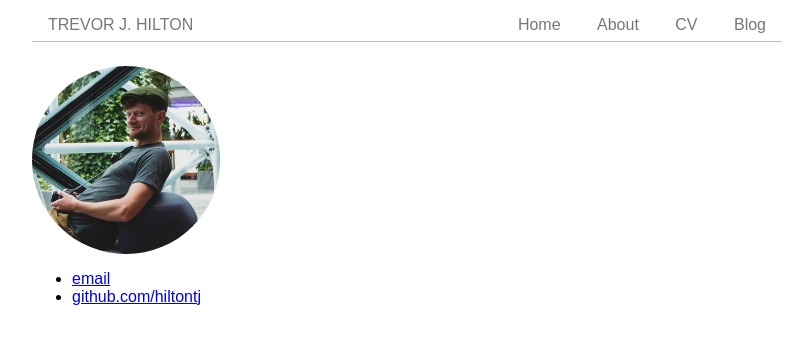
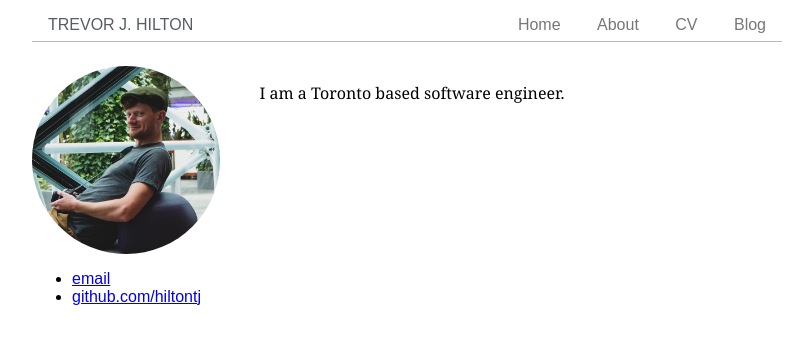
Before and after one commit to hiltontj/hiltontj.github.io, a Jekyll site: the page built from docs/about/index.html, in a window 1280 px wide. Shown: the top 344 px of the page, without its empty margins (233-1029 px from the left). Built offline with Jekyll 4.4.1, drawn with Linux system fonts in a browser that asks for light colours.

Commit message:
update index and cards; add serif fonts

```diff
--- a/docs/_layouts/default.html
+++ b/docs/_layouts/default.html
@@ -3,13 +3,13 @@
 		<head>
 			<title>{{ page.title }}</title>
 			<!-- link to main stylesheet -->
+			<link rel="stylesheet" type="text/css" href="/css/pure.css">
 			<link rel="stylesheet" type="text/css" href="/css/main.css">
-			<link rel="stylesheet" type="text/css" href="/css/pure.css">
 		</head>
 		<body>
             <div class="header">
                 <div class="pure-menu pure-menu-horizontal">
-                    <a href="#" class="pure-menu-heading pure-menu-link">TREVOR J. HILTON</a>
+                    <div class="pure-menu-heading">TREVOR J. HILTON</div>
                     <div class="pure-menu-list">
                         <div class="pure-menu-item"><a class="pure-menu-link" href="/">Home</a></div>
                         <div class="pure-menu-item"><a class="pure-menu-link" href="/about/">About</a></div>
--- /dev/null
+++ b/docs/_sass/_card.scss
@@ -0,0 +1,5 @@
+
+.card {
+    height: calc(100% - 32px);
+    padding: 16px;
+}
--- a/docs/_sass/_layout.scss
+++ b/docs/_sass/_layout.scss
@@ -18,3 +18,19 @@
 .container {
     padding: 24px;
 }
+
+.pad-left {
+    padding-left: 24px;
+}
+
+.pad-right {
+    padding-right: 24px;
+}
+
+.margin-left {
+    margin-left: 24px;
+}
+
+.margin-right {
+    margin-right: 24px;
+}
--- /dev/null
+++ b/docs/_sass/_typeface.scss
@@ -0,0 +1,3 @@
+.font-serif {
+    font-family: Cambria, Cochin, Georgia, Times, 'Times New Roman', serif;
+}
--- a/docs/about/index.html
+++ b/docs/about/index.html
@@ -6,10 +6,17 @@ permalink: /about/
 <div class="pure-g">
     <div class="pure-u-1-4">
         <div class="porthole">
-            <img class="pure-img" src="../assets/profile.jpg">
+            {% for image in site.static_files %}
+                {% if image.path contains 'profile.jpg' %}
+                    <img class="pure-img" src="{{ image.path }}">
+                {% endif %}
+            {% endfor %}
         </div>
     </div>
     <div class="pure-u-3-4">
+        <div class="card margin-left margin-right font-serif">
+            I am a Toronto based software engineer.
+        </div>
 
     </div>
 
--- a/docs/css/main.scss
+++ b/docs/css/main.scss
@@ -5,3 +5,5 @@ sass:
 
 @import '_layout';
 @import '_images';
+@import '_card';
+@import '_typeface';
```
